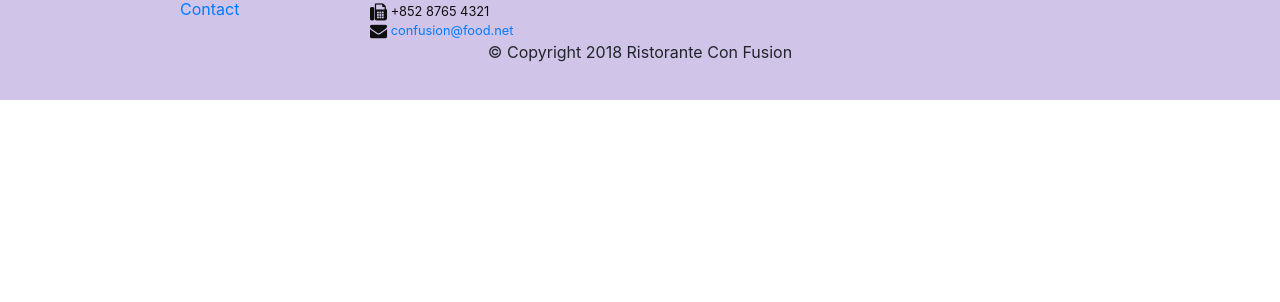
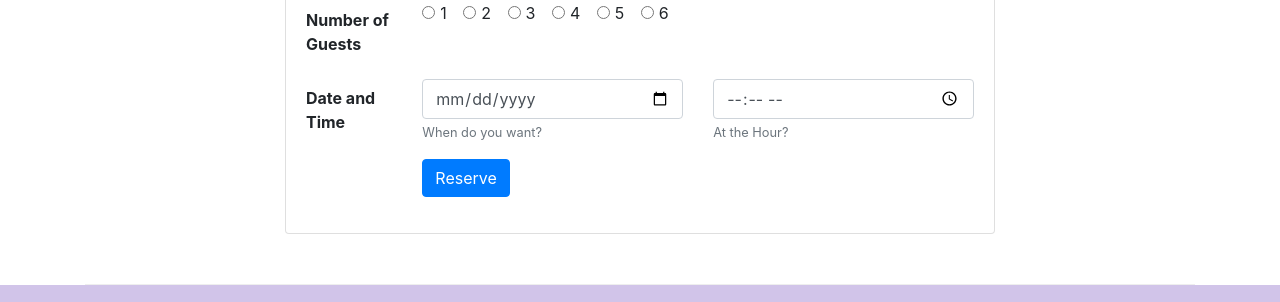
Before and after one commit to alecvinent/1---coursera---Front-End-Web-UI-Frameworks-and-Tools---Bootstrap-4, a website: page index.html in a window 1280 px wide. Shown: the part 1661-1963 px from the top of the page. Before the commit the page ends 1761 px from the top, so only its background shows below. Drawn offline with nearby package versions, Linux system fonts and the light colour scheme.

Commit message:
Assignment 2: Bootstrap CSS Components

```diff
--- a/css/style.css
+++ b/css/style.css
@@ -37,7 +37,7 @@ address {
   background-color: #512da8;
 }
 
-label {
+.col-form-label {
   font-weight: bold;
 }
 
--- a/index.html
+++ b/index.html
@@ -89,8 +89,15 @@
               your culinary senses!
             </p>
           </div>
-          <div class="col col-sm col-md align-self-center">
+          <div class="col col-sm col-md align-self-center justify-content-center">
+            <div class="row">
+              <div class="col-12 col-sm-4">
                 <img src="img/logo.png" alt="logo" class="img-fluid" />
+              </div>
+              <div class="col-12 col-sm align-self-center mt-2">
+                <a href="#reservation-section" class="btn btn-warning btn-sm btn-block text-dark font-weight-bold text-center">Reserve Table</a>
+              </div>
+            </div>
           </div>
         </div>
       </div>
@@ -126,13 +133,18 @@
           <h3>This Month's Promotions</h3>
         </div>
         <div class="col col-sm-8 col-md">
-          <h2>Weekend Grand Buffet</h2>
+          <div class="media">
+            <img src="img/buffet.png" alt="buffet" class="d-flex img-thumbnail align-self-center order-last">
+            <div class="media-body order-first">
+              <h2>Weekend Grand Buffet <span class="badge badge-danger">NEW</span></h2>
               <p class="d-none d-sm-block">
                 Featuring mouthwatering combinations with a choice of five different
                 salads, six enticing appetizers, six main entrees and five choicest
                 desserts. Free flowing bubbly and soft drinks. All for just $19.99
                 per person
               </p>
+            </div>
+          </div>
         </div>
       </div>
 
@@ -156,6 +168,84 @@
           </div>
         </div>
       </div>
+
+      <!-- reservation form -->
+      <div class="row row-content align-items-center" id="reservation-section">
+        <div class="col-12 offset-sm-2 col-sm-8">
+          <div class="card">
+            <h4 class="card-title bg-warning text-white p-2">Reserve a Table</h4>
+            <div class="card-body">
+
+              <form action="#" id="reservation-form">
+                <!-- number of guests -->
+                <div class="form-group row">
+                      <label for="number_guests" class="col-md-2 col-form-label">Number of Guests</label>
+                      <div class="col-md-10">
+
+                        <div class="form-check form-check-inline">
+                          <input class="form-check-input" type="radio" name="number_guests" id="number_guests1" value="1">
+                          <label class="form-check-label" for="number_guests1">1</label>
+                        </div>
+
+                        <div class="form-check form-check-inline">
+                          <input class="form-check-input" type="radio" name="number_guests" id="number_guests2" value="2">
+                          <label class="form-check-label" for="number_guests2">2</label>
+                        </div>
+
+                        <div class="form-check form-check-inline">
+                          <input class="form-check-input" type="radio" name="number_guests" id="number_guests3" value="3">
+                          <label class="form-check-label" for="number_guests3">3</label>
+                        </div>
+
+                        <div class="form-check form-check-inline">
+                          <input class="form-check-input" type="radio" name="number_guests" id="number_guests4" value="4">
+                          <label class="form-check-label" for="number_guests4">4</label>
+                        </div>
+
+                        <div class="form-check form-check-inline">
+                          <input class="form-check-input" type="radio" name="number_guests" id="number_guests5" value="5">
+                          <label class="form-check-label" for="number_guests5">5</label>
+                        </div>
+
+                        <div class="form-check form-check-inline">
+                          <input class="form-check-input" type="radio" name="number_guests" id="number_guests6" value="6">
+                          <label class="form-check-label" for="number_guests6">6</label>
+                        </div>
+
+                      </div>
+                    </div>
+                <!-- ./number of guests -->
+
+                <!-- date and time -->
+                <div class="form-group row">
+                  <label for="reservation_date" class="col-12 col-md-2 col-form-label">Date and Time</label>
+                  <div class="col-12 col-md-5">
+                    <input type="date" name="reservation_date" id="reservation_date" class="form-control" placeholder="Date" aria-describedby="reservation_date-help">
+                    <small id="reservation_date-help" class="text-muted">When do you want?</small>
+                  </div>
+                  <div class="col-12 col-md-5">
+                      <input type="time" name="reservation_time" id="reservation_time" class="form-control" placeholder="Time" aria-describedby="reservation_time-help">
+                      <small id="reservation_time-help" class="text-muted">At the Hour?</small>
+                  </div>
+                </div>
+                <!-- ./date and time -->
+
+                <!-- send data -->
+                <div class="form-group row">
+                  <div class="offset-md-2 col-md-10">
+                      <button type="submit" name="submit" id="submit" class="btn btn-primary">Reserve</button>
+                  </div>
+              </div>
+                <!-- ./send data -->
+
+              </form>
+            </div>
+          </div>
+        </div>
+      </div>
+      <!-- ./reservation form -->
+
+
     </div>
     <!-- ./main content -->
 
```
Lines whose indentation alone changed are shown as unchanged.
